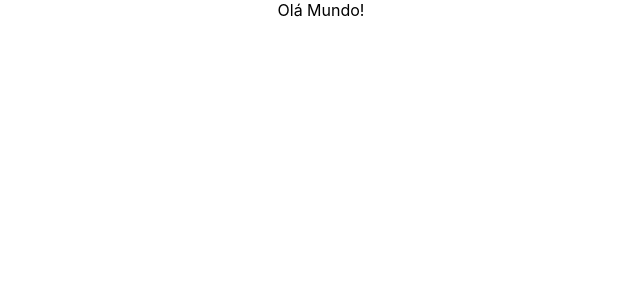
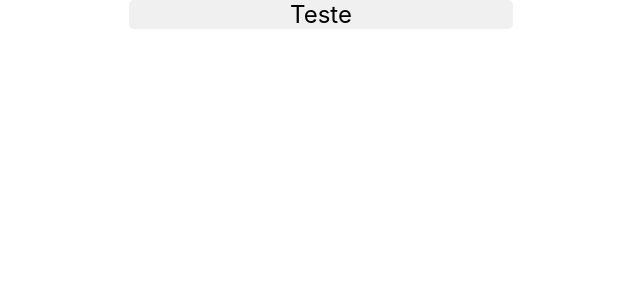
Before and after one commit to luizfelper/completed-games, a React (Create React App) app: page / in a window 1280 px wide. Shown: the top 300 px of the page, without its empty margins (319-959 px from the left). Built offline with nearby package versions, Linux system fonts and the light colour scheme.

Commit message:
BoxStyle Component Created

```diff
--- a/src/App.tsx
+++ b/src/App.tsx
@@ -1,7 +1,12 @@
 import "./App.css";
+import Box from "./components/Box";
 
 function App() {
-  return <div className="App">Olá Mundo!</div>;
+  return (
+    <>
+      <Box>Teste</Box>
+    </>
+  );
 }
 
 export default App;
--- a/src/components/Box/index.tsx
+++ b/src/components/Box/index.tsx
@@ -1,5 +1,5 @@
-import React from "react";
+import BoxStyle from "./style";
 
-export default function Box() {
-  return <div>Caixa para texto simples</div>;
+export default function Box({ children, ...props }: any) {
+  return <BoxStyle>{children}</BoxStyle>;
 }
--- a/src/components/Box/style.ts
+++ b/src/components/Box/style.ts
@@ -1,7 +1,13 @@
 import styled from "styled-components";
 
-const Box = styled.div`
+const BoxStyle = styled.div`
   font-size: 1.5em;
   text-align: center;
-  color: palevioletred;
+  background-color: #f0f0f0;
+  min-height: 30%;
+  max-width: 30%;
+  margin: 0 auto;
+  border-radius: 5px;
 `;
+
+export default BoxStyle;
```
